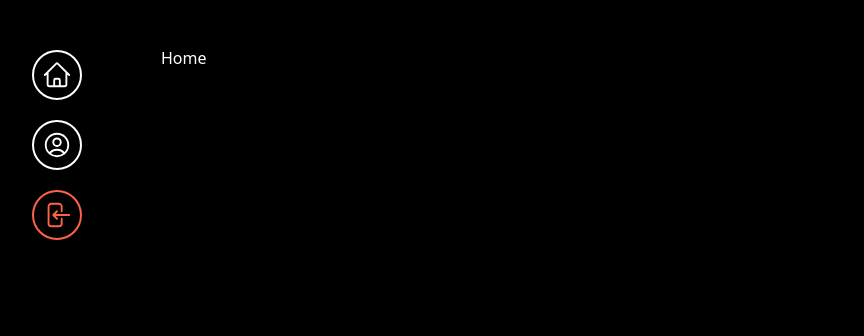
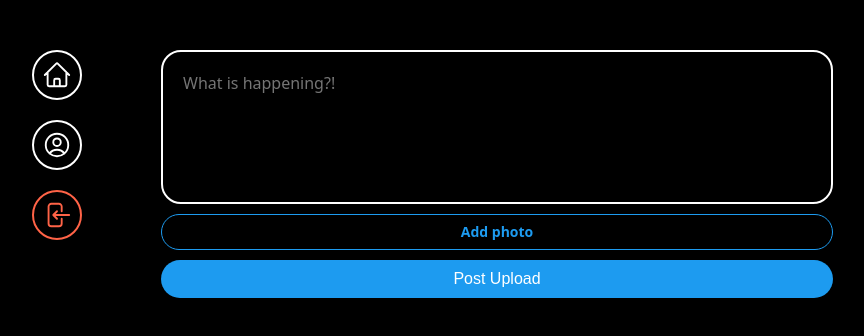
Before and after one commit to gggimmmin/its, a React (Vite) app: page / in a window 1280 px wide. Shown: the top 336 px of the page, without its empty margins (237-1101 px from the left). Built offline with nearby package versions, Linux system fonts and the light colour scheme; no server answers; sample sign-in values are in the browser's storage.

Commit message:
[Feat] Post From 구현

```diff
--- /dev/null
+++ b/src/components/post-upload-form.tsx
@@ -0,0 +1,96 @@
+import React, { useState } from "react";
+import styled from "styled-components";
+
+export default function PostUploadForm() {
+  const [isLoading, setLoading] = useState(false);
+  const [post, setPost] = useState("");
+  const [file, setFile] = useState<File | null>(null);
+  const onChange = (e: React.ChangeEvent<HTMLTextAreaElement>) => {
+    setPost(e.target.value);
+  };
+  const onFileChange = (e: React.ChangeEvent<HTMLInputElement>) => {
+    const { files } = e.target;
+    if (files && files.length === 1) {
+      setFile(files[0]);
+    }
+  };
+  return (
+    <Form>
+      <TextArea
+        rows={5}
+        maxLength={200}
+        onChange={onChange}
+        value={post}
+        placeholder="What is happening?!"
+      />
+      <AttachFileButton htmlFor="file">
+        {file ? "Photo added ✅" : "Add photo"}
+      </AttachFileButton>
+      <AttachFileInput
+        onChange={onFileChange}
+        type="file"
+        id="file"
+        accept="image/*"
+      />
+      <SubmitBtn
+        type="submit"
+        value={isLoading ? "Posting..." : "Post Upload"}
+      />
+    </Form>
+  );
+}
+
+const Form = styled.form`
+  display: flex;
+  flex-direction: column;
+  gap: 10px;
+`;
+
+const TextArea = styled.textarea`
+  border: 2px solid white;
+  padding: 20px;
+  border-radius: 20px;
+  font-size: 16px;
+  color: white;
+  background-color: black;
+  width: 100%;
+  resize: none;
+  font-family: system-ui, -apple-system, BlinkMacSystemFont, "Segoe UI", Roboto,
+    Oxygen, Ubuntu, Cantarell, "Open Sans", "Helvetica Neue", sans-serif;
+  &::placeholder {
+    font-size: 16px;
+  }
+  &:focus {
+    outline: none;
+    border-color: #1d9bf0;
+  }
+`;
+
+const AttachFileButton = styled.label`
+  padding: 10px 0px;
+  color: #1d9bf0;
+  text-align: center;
+  border-radius: 20px;
+  border: 1px solid #1d9bf0;
+  font-size: 14px;
+  font-weight: 600;
+  cursor: pointer;
+`;
+
+const AttachFileInput = styled.input`
+  display: none;
+`;
+
+const SubmitBtn = styled.input`
+  background-color: #1d9bf0;
+  color: white;
+  border: none;
+  padding: 10px 0px;
+  border-radius: 20px;
+  font-size: 16px;
+  cursor: pointer;
+  &:hover,
+  &:active {
+    opacity: 0.9;
+  }
+`;
--- a/src/routes/home.tsx
+++ b/src/routes/home.tsx
@@ -1,3 +1,12 @@
+import styled from "styled-components";
+import PostUploadForm from "../components/post-upload-form";
+
 export default function Home() {
-  return <h1>Home</h1>;
+  return (
+    <Wrapper>
+      <PostUploadForm />
+    </Wrapper>
+  );
 }
+
+const Wrapper = styled.div``;
```
